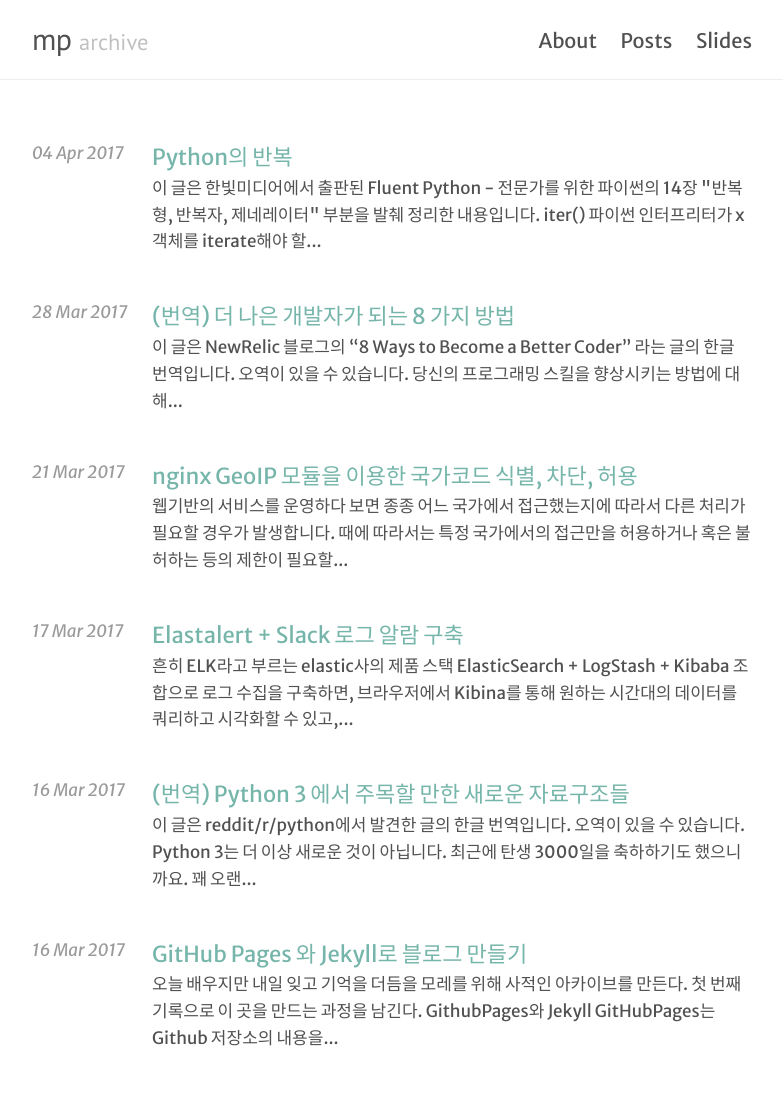
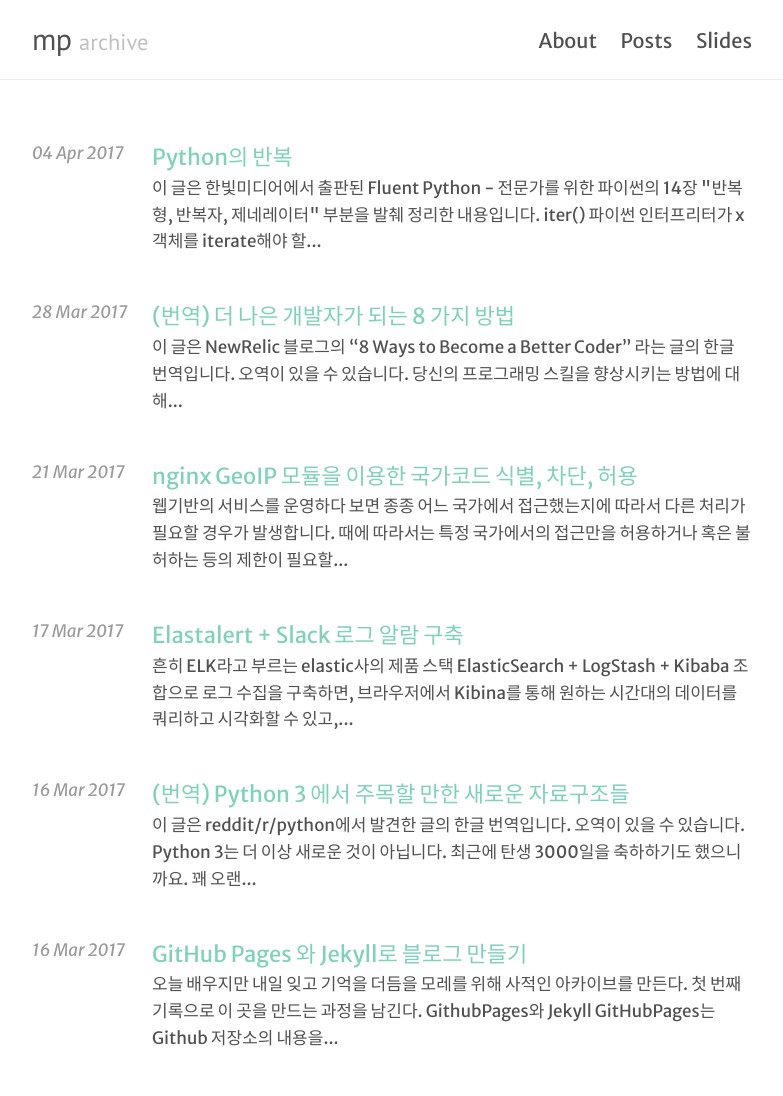
Before and after one commit to mnpk/mnpk.github.io, a Jekyll site: the page built from index.html, in a window 1280 px wide. Shown: the whole page, without its empty margins (248-1031 px from the left). Built offline with Jekyll 4.4.1, drawn with Linux system fonts in a browser that asks for light colours; the list of posts is cut into pages by our own code.

Commit message:
Update lanyon.css

```diff
--- a/public/css/lanyon.css
+++ b/public/css/lanyon.css
@@ -61,7 +61,7 @@ h1, h2, h3, h4, h5, h6 {
 }
 
 a {
- color: #75b5aa;
+ color: #7ED2BA;
 }
 /*
  * Wrapper
```
